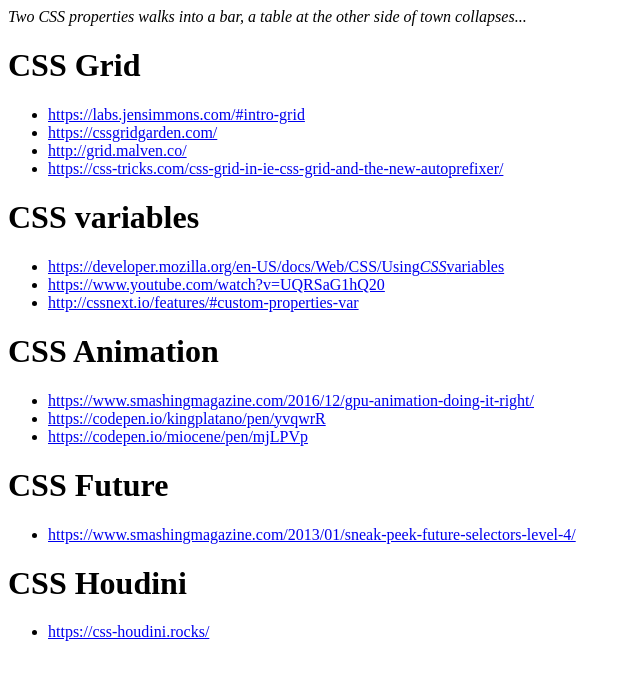
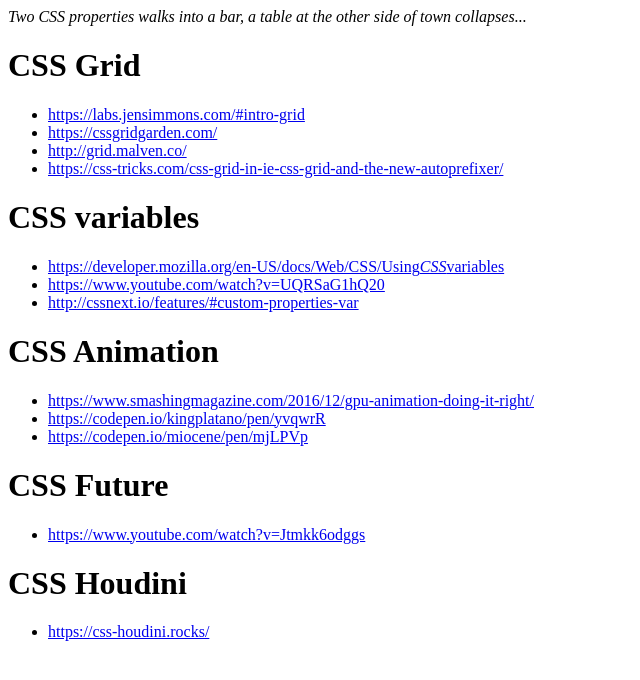
Before and after one commit to J-Kallunki/css-2018, a plain HTML site: page index.html in a window 1280 px wide. Shown: the whole page, without its empty margins (0-640 px from the left). Drawn offline with Linux system fonts and the light colour scheme.

Commit message:
Update index.html

```diff
--- a/index.html
+++ b/index.html
@@ -35,7 +35,7 @@
 <h1 id="cssfuture">CSS Future</h1>
 
 <ul>
-<li><a href="https://www.smashingmagazine.com/2013/01/sneak-peek-future-selectors-level-4/">https://www.smashingmagazine.com/2013/01/sneak-peek-future-selectors-level-4/</a></li>
+<li><a href="https://www.youtube.com/watch?v=Jtmkk6odggs">https://www.youtube.com/watch?v=Jtmkk6odggs</a></li>
 </ul>
 
 <h1 id="csshoudini">CSS Houdini</h1>
```
